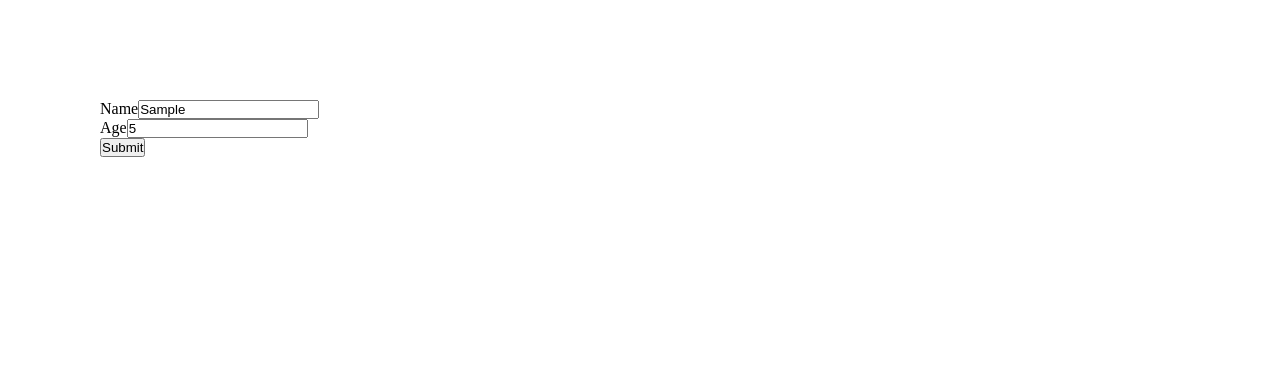
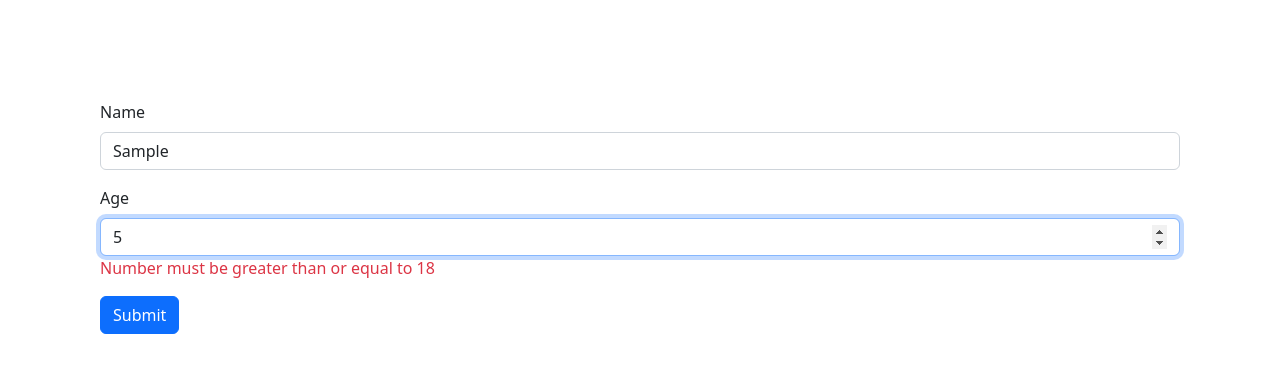
Before and after one commit to r3hmantom/React, a React (Vite) app: page / in a window 1280 px wide. Both pictures are taken after typing "Sample", "5" into the empty fields and a click on the button "Submit". Shown: the top 372 px of the page. Built offline with nearby package versions, Linux system fonts and the light colour scheme.

Commit message:
Validating data using zod

```diff
--- a/index.html
+++ b/index.html
@@ -4,7 +4,7 @@
     <meta charset="UTF-8" />
     <link rel="icon" type="image/svg+xml" href="/vite.svg" />
     <meta name="viewport" content="width=device-width, initial-scale=1.0" />
-    <title>Vite + React + TS</title>
+    <title>Expense Tracker</title>
   </head>
   <body>
     <div id="root"></div>
--- a/package.json
+++ b/package.json
@@ -10,10 +10,12 @@
     "preview": "vite preview"
   },
   "dependencies": {
+    "@hookform/resolvers": "^2.9.11",
     "bootstrap": "^5.2.3",
     "react": "^18.2.0",
     "react-dom": "^18.2.0",
-    "react-hook-form": "^7.43.9"
+    "react-hook-form": "^7.43.9",
+    "zod": "^3.20.6"
   },
   "devDependencies": {
     "@types/react": "^18.0.28",
--- a/src/components/Form.tsx
+++ b/src/components/Form.tsx
@@ -1,16 +1,22 @@
 import { FieldValues, useForm } from "react-hook-form";
+import { z } from "zod";
+import { zodResolver } from "@hookform/resolvers/zod";
 
-interface FormData {
-  name: string;
-  age: number;
-}
+const schema = z.object({
+  name: z.string().min(3),
+  age: z.number({ invalid_type_error: "number enter kro" }).min(18),
+});
+
+type FormData = z.infer<typeof schema>;
 
 const Form = () => {
   const {
     register,
     handleSubmit,
     formState: { errors },
-  } = useForm<FormData>();
+  } = useForm<FormData>({
+    resolver: zodResolver(schema),
+  });
 
   const onSubmit = (data: FieldValues) => console.log(data);
 
@@ -26,25 +32,19 @@ const Form = () => {
           type="text"
           className="form-control"
         />
-        {errors.name?.type === "required" && (
-          <p className="text-danger">The name field is required</p>
-        )}
-        {errors.name?.type === "minLength" && (
-          <p className="text-danger">
-            The name should be at least 3 characters
-          </p>
-        )}
+        {errors.name && <p className="text-danger">{errors.name.message}</p>}
       </div>
       <div className="mb-3">
         <label htmlFor="age" className="form-label">
           Age
         </label>
         <input
-          {...register("age")}
+          {...register("age", { valueAsNumber: true })}
           id="age"
           type="number"
           className="form-control"
         />
+        {errors.age && <p className="text-danger">{errors.age.message}</p>}
       </div>
 
       <button className="btn btn-primary" type="submit">
--- a/src/main.tsx
+++ b/src/main.tsx
@@ -2,7 +2,7 @@ import React from "react";
 import ReactDOM from "react-dom/client";
 import App from "./App.tsx";
 import "./index.css";
-// import "bootstrap/dist/css/bootstrap.css";
+import "bootstrap/dist/css/bootstrap.css";
 
 ReactDOM.createRoot(document.getElementById("root") as HTMLElement).render(
   <React.StrictMode>
```
Also changed, not shown: 1 other file (tests, documents, lock files or other folders).
